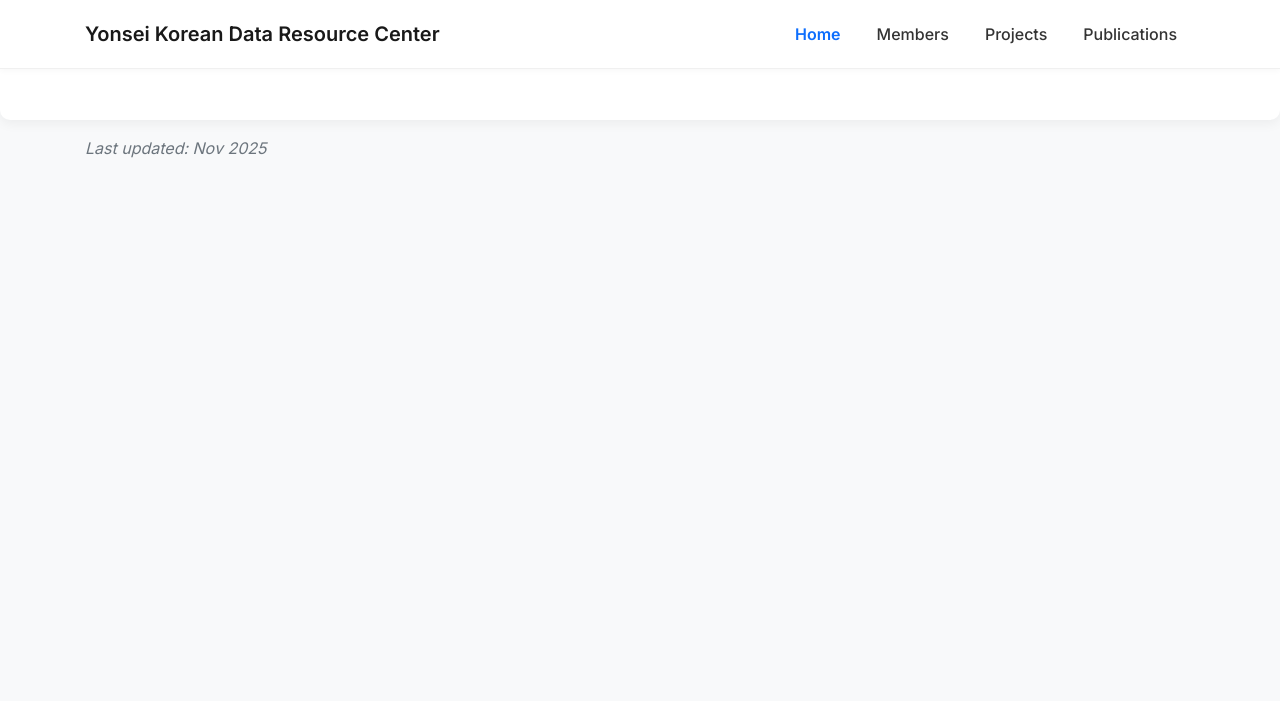
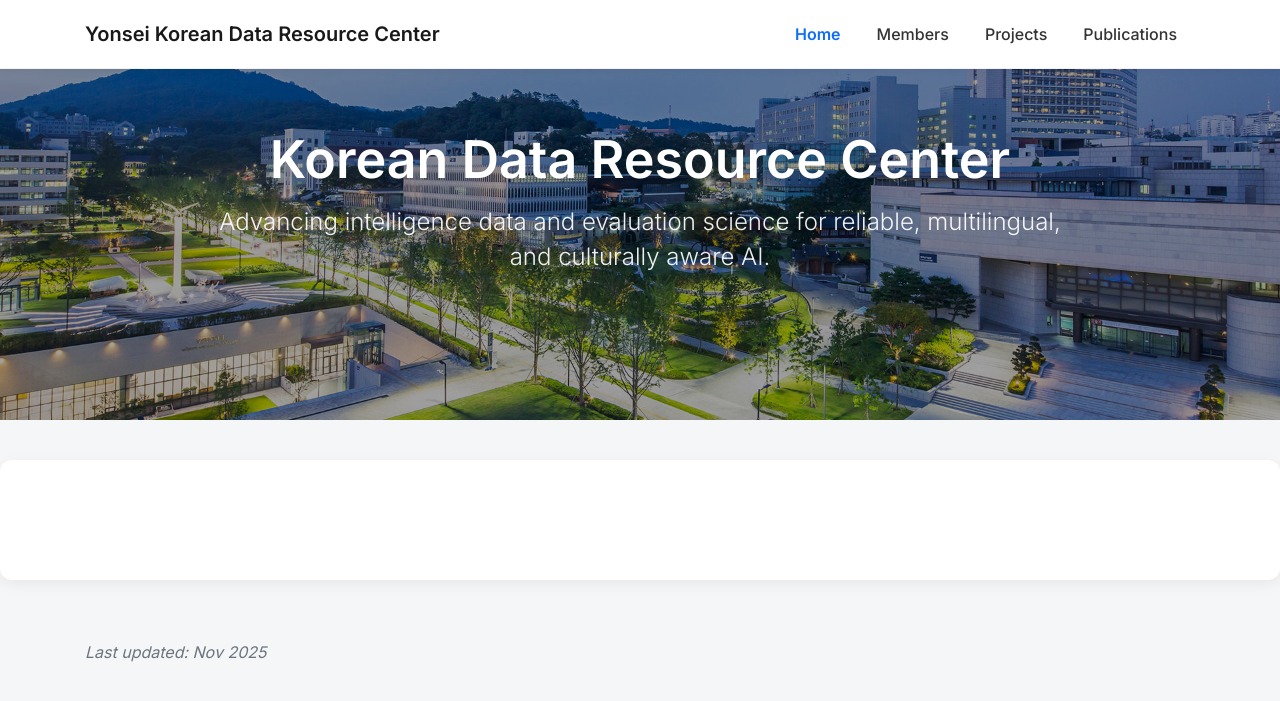
Before and after one commit to wangxiaonan-git/kdarc-lab, a Jekyll site: the page built from index.html, in a window 1280 px wide. Shown: the top 701 px of the page. Built offline with Jekyll 4.4.1, drawn with Linux system fonts in a browser that asks for light colours.

Commit message:
Update default.html

```diff
--- a/_layouts/default.html
+++ b/_layouts/default.html
@@ -2,8 +2,8 @@
 <html lang="en">
 <head>
   <meta charset="utf-8" />
-  <meta name="viewport" content="width=device-width, initial-scale=1, shrink-to-fit=no" />
-  <title>Korean Data Resource Center</title>
+  <meta name="viewport" content="width=device-width, initial-scale=1" />
+  <title>{{ page.title | default: "Korean Data Resource Center" }}</title>
 
   <!-- Google Fonts -->
   <link href="https://fonts.googleapis.com/css2?family=Inter:wght@300;400;500;600&display=swap" rel="stylesheet" />
@@ -11,19 +11,18 @@
   <!-- Bootstrap -->
   <link rel="stylesheet" href="https://stackpath.bootstrapcdn.com/bootstrap/4.5.2/css/bootstrap.min.css" />
 
-  <!-- Global custom CSS -->
   <style>
     body {
       font-family: 'Inter', sans-serif;
-      background-color: #f8f9fa;
+      background-color: #f5f6f8;
     }
 
-    /* ===== Navbar 统一高端设计 ===== */
+    /* ====================== NAVBAR ====================== */
     .navbar {
       padding: 12px 0;
       background: white !important;
-      border-bottom: 1px solid rgba(0,0,0,0.06);
-      box-shadow: 0 2px 6px rgba(0,0,0,0.03);
+      border-bottom: 1px solid rgba(0,0,0,0.05);
+      box-shadow: 0 2px 8px rgba(0,0,0,0.04);
     }
 
     .navbar-brand {
@@ -31,55 +30,96 @@
       font-size: 20px;
     }
 
-    /* Menu 字体 */
     .nav-link {
       font-weight: 500;
       font-size: 16px;
+      padding: 10px 18px !important;
       color: #333 !important;
-      padding: 10px 18px !important;
+      transition: all 0.25s ease;
       position: relative;
-      transition: all 0.25s ease;
     }
 
-    /* Hover 蓝色光晕特效 */
     .nav-link:hover {
       color: #0d6efd !important;
-      text-shadow: 0 0 8px rgba(13,110,253,0.4);
+      text-shadow: 0 0 8px rgba(13,110,253,0.35);
     }
 
-    /* Active 状态可选（可删除） */
     .nav-item.active .nav-link {
       color: #0d6efd !important;
       font-weight: 600;
     }
 
-    /* ===== 内容外框（全站统一） ===== */
-    .content-wrapper {
-      max-width: 1450px;
-      margin: 120px auto 60px; /* 顶部有空间避免 navbar 挡住 */
-      padding: 60px;
-      background: white;
-      border-radius: 10px;
-      box-shadow: 0px 4px 12px rgba(0,0,0,0.05);
+    /* ====================== HERO BANNER（首页专用） ====================== */
+    .hero-banner {
+      width: 100%;
+      height: 420px;
+      background-image: url('/kdarc-lab/assets/images/background/background1.jpg');
+      background-size: cover;
+      background-position: center 20%;
+      background-repeat: no-repeat;
+      position: relative;
+      display: flex;
+      justify-content: center;
+      align-items: center;
+      overflow: hidden;
+      margin-bottom: 40px;
     }
 
-    /* 宽度统一（全站） */
-    .container-unified {
+    .hero-overlay {
+      position: absolute;
+      top: 0; left: 0;
+      width: 100%; height: 100%;
+      background: rgba(0,0,0,0.30);
+      z-index: 1;
+    }
+
+    .hero-center {
+      text-align: center;
+      color: white;
+      z-index: 3;
+      max-width: 900px;
+      padding: 0 20px;
+
+      animation: fadeIn 1s ease-out forwards;
+      opacity: 0;
+    }
+
+    .hero-center h1 {
+      font-size: 52px;
+      font-weight: 600;
+      margin-bottom: 14px;
+    }
+
+    .hero-center p {
+      font-size: 24px;
+      font-weight: 300;
+      line-height: 1.45;
+      opacity: 0.92;
+    }
+
+    @keyframes fadeIn {
+      from { opacity: 0; transform: translateY(15px); }
+      to { opacity: 1; transform: translateY(0); }
+    }
+
+    /* ====================== CONTENT WRAPPER ====================== */
+    .content-wrapper {
       max-width: 1400px;
-      margin: 0 auto;
+      margin: 40px auto 60px;
+      background: white;
+      padding: 60px;
+      border-radius: 12px;
+      box-shadow: 0px 4px 14px rgba(0,0,0,0.06);
     }
   </style>
-
 </head>
 
 <body>
 
-  <!-- 全站统一 Navbar -->
+  <!-- Navi -->
   <nav class="navbar navbar-expand-lg navbar-light fixed-top">
     <div class="container">
-      <a class="navbar-brand" href="/kdarc-lab/">
-        Yonsei Korean Data Resource Center
-      </a>
+      <a class="navbar-brand" href="/kdarc-lab/">Yonsei Korean Data Resource Center</a>
 
       <button class="navbar-toggler" type="button" data-toggle="collapse" data-target="#navbarNav">
         <span class="navbar-toggler-icon"></span>
@@ -87,34 +127,39 @@
 
       <div class="collapse navbar-collapse" id="navbarNav">
         <ul class="navbar-nav ml-auto">
-
           <li class="nav-item {% if page.url == '/' %}active{% endif %}">
             <a class="nav-link" href="/kdarc-lab/">Home</a>
           </li>
-
           <li class="nav-item {% if page.url contains 'members' %}active{% endif %}">
             <a class="nav-link" href="/kdarc-lab/members.html">Members</a>
           </li>
-
           <li class="nav-item {% if page.url contains 'projects' %}active{% endif %}">
             <a class="nav-link" href="/kdarc-lab/projects.html">Projects</a>
           </li>
-
           <li class="nav-item {% if page.url contains 'publications' %}active{% endif %}">
             <a class="nav-link" href="/kdarc-lab/publications.html">Publications</a>
           </li>
-
         </ul>
       </div>
     </div>
   </nav>
 
-  <!-- 全站统一内容外框 -->
-  <div class="container-unified content-wrapper">
+  <!-- ====================== Hero Banner：仅主页显示 ====================== -->
+  {% if page.url == "/" %}
+    <div class="hero-banner">
+      <div class="hero-overlay"></div>
+      <div class="hero-center">
+        <h1>Korean Data Resource Center</h1>
+        <p>Advancing intelligence data and evaluation science for reliable, multilingual, and culturally aware AI.</p>
+      </div>
+    </div>
+  {% endif %}
+
+  <!-- ====================== Main Content ====================== -->
+  <div class="content-wrapper">
     {{ content }}
   </div>
 
-  <!-- Footer（可保持你自己的） -->
   {% include footer.html %}
 
   <!-- JS -->
@@ -123,3 +168,7 @@
 
 </body>
 </html>
+
+
+</body>
+</html>
```
